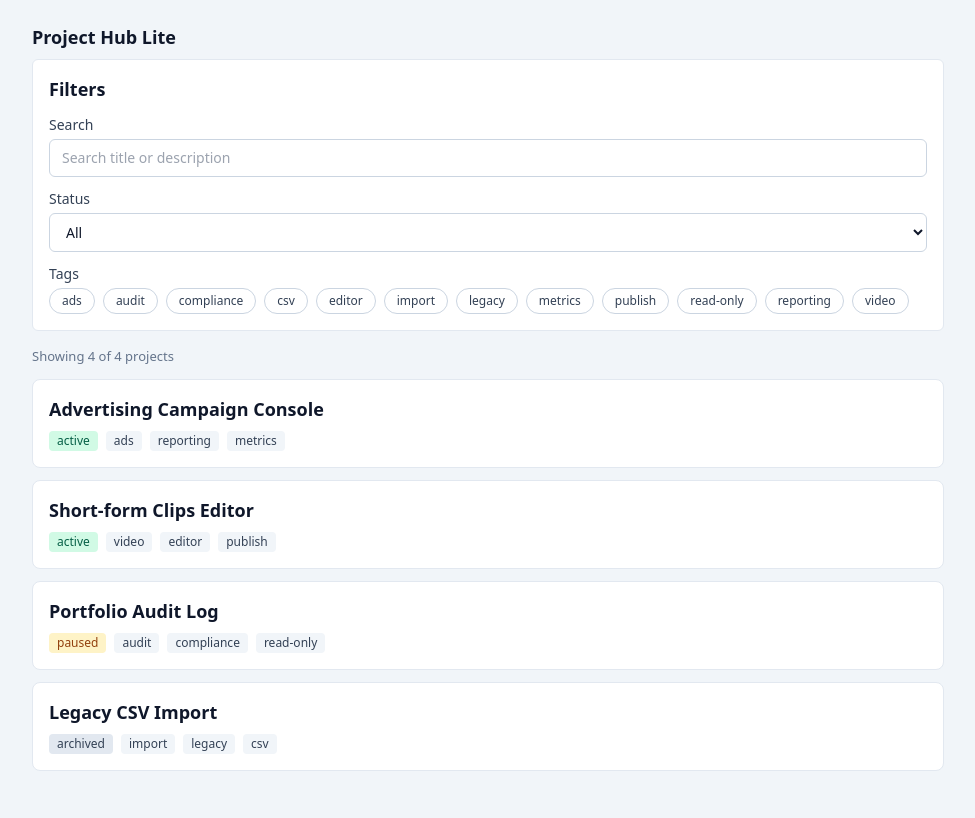
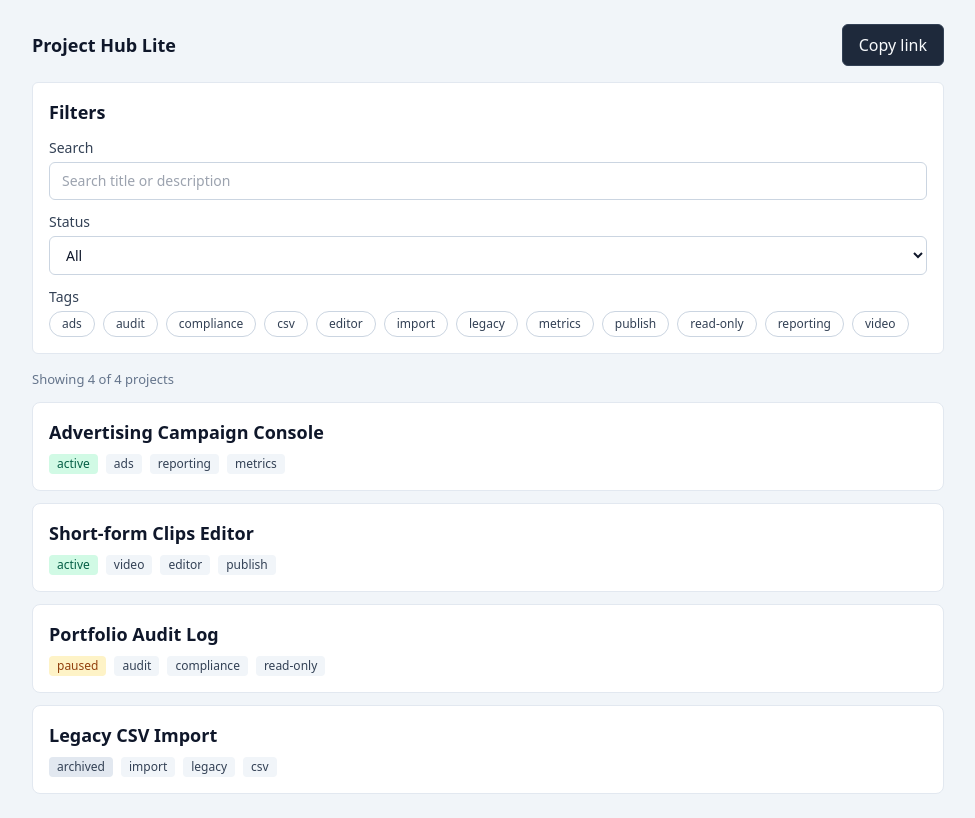
Before and after one commit to RizWaaN3024/project-hub, a React (Vite) app: page / in a window 1280 px wide. Shown: the whole page, without its empty margins (152-1127 px from the left). Built offline with nearby package versions, Linux system fonts and the light colour scheme.

Commit message:
feat: add copy-link button with accessible feedback

```diff
--- a/src/App.tsx
+++ b/src/App.tsx
@@ -9,6 +9,7 @@ import { ProjectListSkeleton } from "@/features/list/ProjectListSkeleton";
 import { EmptyState } from "@/features/list/EmptyState";
 import { Filters } from "@/features/list/Filters";
 import { ProjectDetail } from "@/features/detail/ProjectDetail";
+import { CopyLinkButton } from "@/features/shared/CopyLinkButton";
 import "./App.css";
 
 const projects = projectsData as Project[];
@@ -82,9 +83,12 @@ export default function App() {
   return (
     <div className="app-shell">
       <main aria-labelledby="app-title">
-        <Text as="h1" id="app-title" tone="title">
-          Project Hub Lite
-        </Text>
+        <div className="mb-4 flex items-center justify-between gap-3">
+          <Text as="h1" id="app-title" tone="title" className="!mb-0">
+            Project Hub Lite
+          </Text>
+          <CopyLinkButton />
+        </div>
         <Filters state={state} setState={setState} allTags={allTags} />
 
         {!error && (
--- /dev/null
+++ b/src/features/shared/CopyLinkButton.tsx
@@ -0,0 +1,51 @@
+import { useEffect, useRef, useState } from "react";
+import { Button } from "@/ui-stub";
+
+const FEEDBACK_DURATION_MS = 2000;
+
+export function CopyLinkButton() {
+  const [copied, setCopied] = useState(false);
+  const [failed, setFailed] = useState(false);
+  const timerRef = useRef<ReturnType<typeof setTimeout> | null>(null);
+
+  useEffect(() => {
+    return () => {
+      if (timerRef.current) clearTimeout(timerRef.current);
+    };
+  }, []);
+
+  const handleClick = async () => {
+    try {
+      await navigator.clipboard.writeText(window.location.href);
+      setCopied(true);
+      setFailed(false);
+    } catch {
+      setFailed(true);
+      setCopied(false);
+    } finally {
+      if (timerRef.current) clearTimeout(timerRef.current);
+      timerRef.current = setTimeout(() => {
+        setCopied(false);
+        setFailed(false);
+      }, FEEDBACK_DURATION_MS);
+    }
+  };
+
+  const label = copied ? "Copied!" : failed ? "Copy failed" : "Copy link";
+  const announcement = copied
+    ? "Link copied to clipboard"
+    : failed
+      ? "Couldn't copy link to clipboard"
+      : "";
+
+  return (
+    <>
+      <Button variant="ghost" onClick={handleClick} aria-label="Copy link to current view">
+        {label}
+      </Button>
+      <span role="status" aria-live="polite" className="sr-only">
+        {announcement}
+      </span>
+    </>
+  );
+}
```
